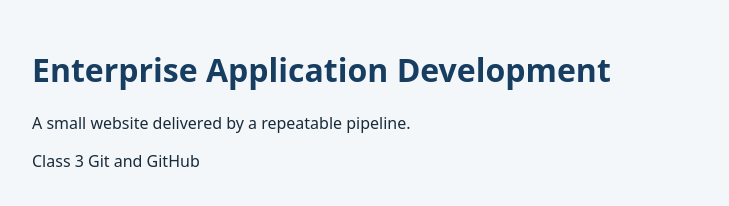
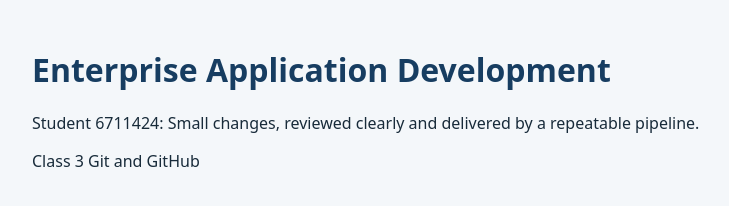
Before and after one commit to Thananontnc/git-github-exercise-6711424, a plain HTML site: page src/index.html in a window 1280 px wide. Shown: the whole page, without its empty margins (208-937 px from the left). Drawn offline with Linux system fonts and the light colour scheme.

Commit message:
feat(site): personalize delivery message for student 6711424

```diff
--- a/src/index.html
+++ b/src/index.html
@@ -9,7 +9,7 @@
 <body>
   <main>
     <h1>Enterprise Application Development</h1>
-    <p id="message">A small website delivered by a repeatable pipeline.</p>
+    <p id="message">Student 6711424: Small changes, reviewed clearly and delivered by a repeatable pipeline.</p>
     <p>Class 3 Git and GitHub</p>
   </main>
 </body>
```
